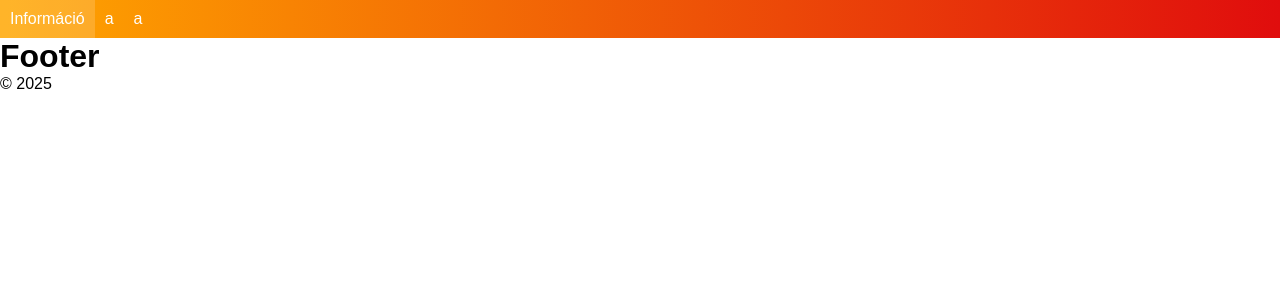
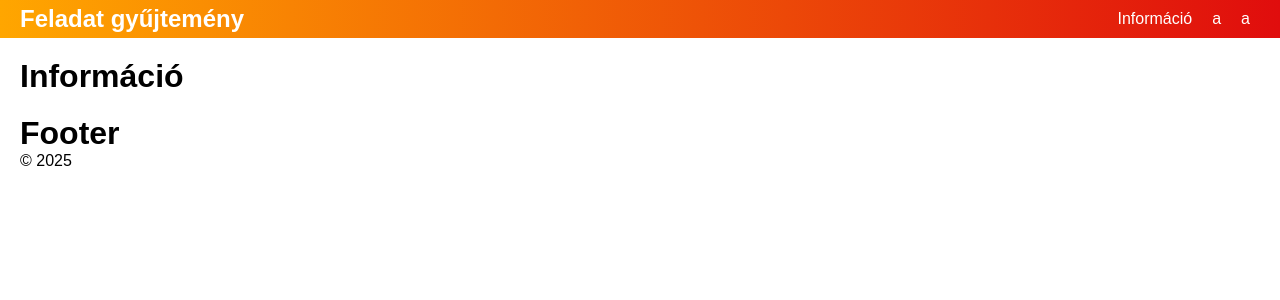
Before and after one commit to beni13312/php-web-feladatbank, a PHP site: page /info.php in a window 1280 px wide. Shown: the top 300 px of the page. Run offline with PHP 8.4, Linux system fonts and the light colour scheme.

Commit message:
Add files via upload

```diff
--- /dev/null
+++ b/public/script/nav.js
@@ -0,0 +1,24 @@
+class Nav{
+    constructor(element_id, href){
+        this.element_id = element_id;
+        this.href = href;
+    };
+    redirect(){
+        const element = document.getElementById(this.element_id);
+        if(element){
+            element.addEventListener('click', ()=>{
+                window.location.href = this.href;
+            })
+        }
+    }
+
+}
+
+
+const home = new Nav("nav-title","index.php");
+const info = new Nav("nav-info","info.php");
+
+document.addEventListener("DOMContentLoaded", ()=>{
+    home.redirect();
+    info.redirect();
+})
--- a/public/style/style.css
+++ b/public/style/style.css
@@ -1,7 +1,15 @@
+@import "optimize.css";
+
+
 *{
     margin:0;
     font-family: Arial, Helvetica, sans-serif;
 }
+
+
+
+
+/* header */
 
 #header{
     background: rgb(255,166,0);
@@ -13,16 +21,50 @@
     display: flex;
     flex-direction: row;
     align-items: center;
+    justify-content: space-between;
+    width: 100%;
 }
+#nav-right{
+    display: flex;
+    justify-content: flex-end;
+    margin-right: 20px;
+    margin-left: auto;
+}
+#nav-left{
+    display: flex;
+    justify-content: flex-start;
+    margin-left: 20px;
+
+}
+
 .nav-d{
     display: flex;
     padding: 10px;
+    cursor: pointer;
 
 }
-.nav-d a{
-    color: white;
-    text-decoration: none;
+#nav-title{
+    cursor: pointer;
 }
+
 .nav-d:hover{
     background-color: rgba(255, 255, 255, 0.16);
 }
+
+
+
+
+/* body */
+
+.body{
+    margin: 20px;
+}
+
+
+
+
+/* footer */
+
+#footer{
+    margin: 20px;
+}
--- a/web/admin.php
+++ b/web/admin.php
@@ -6,6 +6,7 @@
           content="width=device-width, user-scalable=no, initial-scale=1.0, maximum-scale=1.0, minimum-scale=1.0">
     <meta http-equiv="X-UA-Compatible" content="ie=edge">
     <link rel="stylesheet" href="../public/style/style.css">
+    <script src="../public/script/script.js"></script>
     <title>Feladatbank</title>
 </head>
 <body>
--- a/web/exam.php
+++ b/web/exam.php
@@ -5,6 +5,8 @@
     <meta name="viewport"
           content="width=device-width, user-scalable=no, initial-scale=1.0, maximum-scale=1.0, minimum-scale=1.0">
     <meta http-equiv="X-UA-Compatible" content="ie=edge">
+    <link rel="stylesheet" href="../public/style/style.css">
+    <script src="../public/script/script.js"></script>
     <title>Feladatbank</title>
 </head>
 <body>
--- a/web/header/header.php
+++ b/web/header/header.php
@@ -1,8 +1,13 @@
 <div id="header">
-
+    <script src="/public/script/nav.js"></script>
     <nav id="navbar">
-        <div class="nav-d"><a href="info.php">Információ</a></div>
-        <div class="nav-d">a</div>
-        <div class="nav-d">a</div>
+        <div id="nav-left">
+            <h2 id="nav-title">Feladat gyűjtemény</h2>
+        </div>
+        <div id="nav-right">
+            <div class="nav-d" id="nav-info">Információ</div>
+            <div class="nav-d">a</div>
+            <div class="nav-d">a</div>
+        </div>
     </nav>
 </div>
--- a/web/index.php
+++ b/web/index.php
@@ -6,14 +6,14 @@
           content="width=device-width, user-scalable=no, initial-scale=1.0, maximum-scale=1.0, minimum-scale=1.0">
     <meta http-equiv="X-UA-Compatible" content="ie=edge">
     <link rel="stylesheet" href="../public/style/style.css">
+    <script src="../public/script/script.js"></script>
     <title>Informatika feladat gyűjtemény</title>
 </head>
 <body>
     <?php require "header/header.php"?>
-    <div class="index-body">
+    <div class="body">
 
     </div>
     <?php require "footer/footer.php"?>
-
 </body>
 </html>
--- a/web/info.php
+++ b/web/info.php
@@ -6,11 +6,14 @@
           content="width=device-width, user-scalable=no, initial-scale=1.0, maximum-scale=1.0, minimum-scale=1.0">
     <meta http-equiv="X-UA-Compatible" content="ie=edge">
     <link rel="stylesheet" href="../public/style/style.css">
+    <script src="../public/script/script.js"></script>
     <title>Feladatbank</title>
 </head>
 <body>
 <?php require "header/header.php"?>
-
+    <div class="body">
+        <h1>Információ</h1>
+    </div>
 <?php require "footer/footer.php"?>
 
 </body>
```
Also changed, not shown: public/script/script.js (added), public/style/optimize.css (added).
